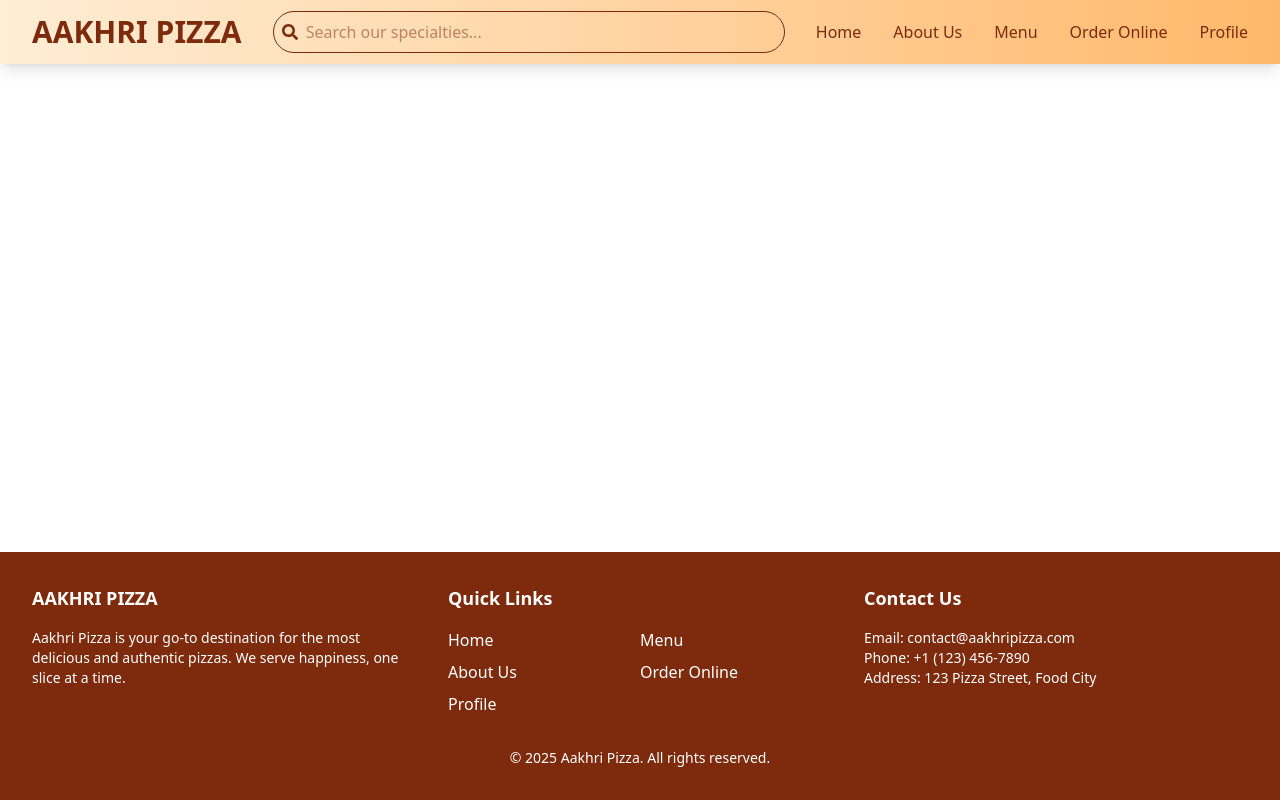
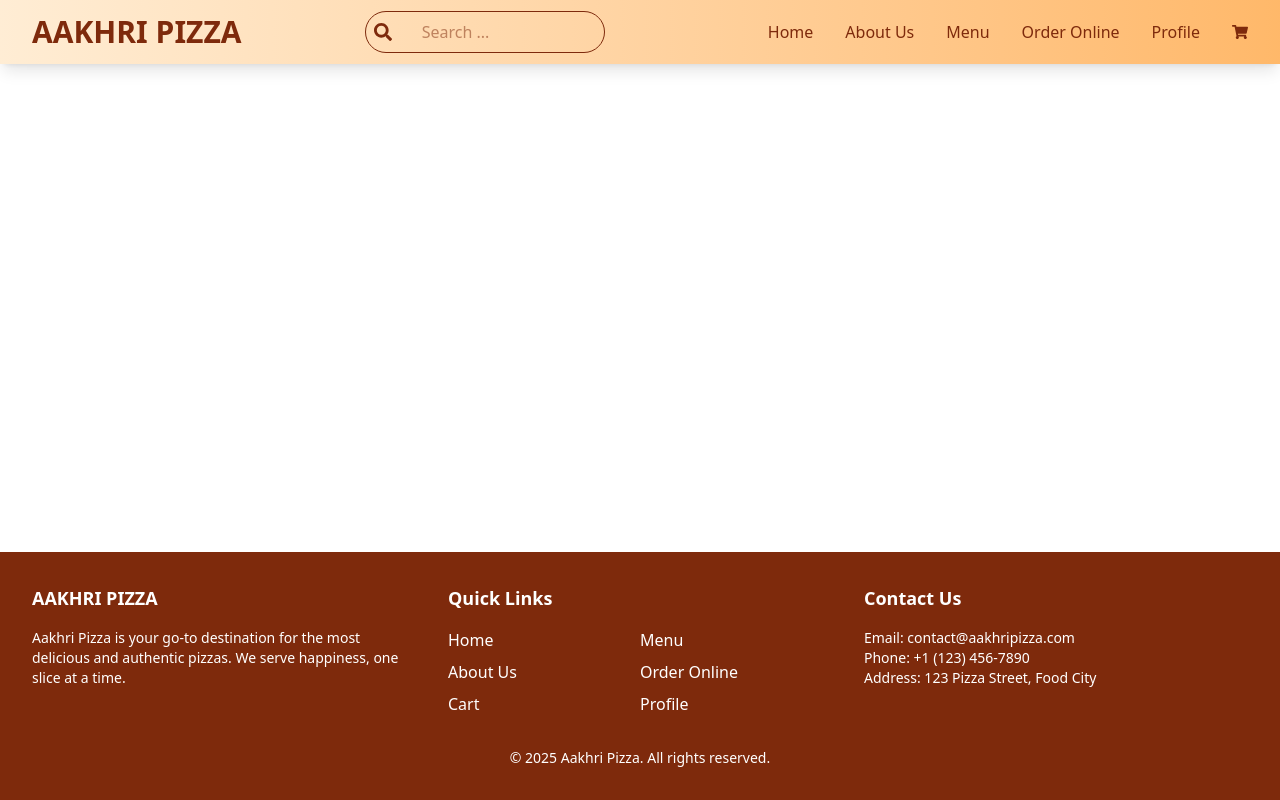
Before and after one commit to rahul-atehub/aakhri-pizza-2, a React (Vite) app: page /Order-Online in a window 1280 px wide. Built offline with nearby package versions, Linux system fonts and the light colour scheme.

Commit message:
updated responsive design, also added menu

```diff
--- a/src/Components/Footer.jsx
+++ b/src/Components/Footer.jsx
@@ -40,9 +40,15 @@ export default function Footer() {
                 </NavLink>
               </div>
               <div>
+                <NavLink to="/cart" className="block font-medium hover:underline">
+                  Cart
+                </NavLink>
+              </div>
+              <div>
                 <NavLink to="/profile" className="block font-medium hover:underline">
                   Profile
                 </NavLink>
+
               </div>
             </div>
           </div>
--- a/src/Components/Header.jsx
+++ b/src/Components/Header.jsx
@@ -1,9 +1,21 @@
-import React, { useState } from "react";
+import React, { useState, useEffect } from "react";
 import { NavLink, Link } from "react-router-dom";
 import SearchBar from "./SearchBar";
+import { FaShoppingCart } from "react-icons/fa";
+
 
 export default function Header({ onSearch }) {
   const [isMobileMenuOpen, setMobileMenuOpen] = useState(false);
+  const [isMobileView, setIsMobileView] = useState(false);
+
+  useEffect(() => {
+    const checkScreenSize = () => {
+      setIsMobileView(window.innerWidth <= 480);
+    };
+    checkScreenSize();
+    window.addEventListener('resize', checkScreenSize);
+    return () => window.removeEventListener('resize', checkScreenSize);
+  }, []);
 
   return (
     <header className="fixed top-0 w-full bg-gradient-to-r from-orange-100 to-orange-300 shadow-lg z-50">
@@ -12,30 +24,56 @@ export default function Header({ onSearch }) {
           <div className="flex items-center space-x-4">
             <Link to="/" className="text-gray-800 hover:text-gray-600">
               <h1 className="text-2xl sm:text-3xl text-orange-900 font-bold flex items-center">
-                 AAKHRI PIZZA
+                AAKHRI PIZZA
               </h1>
             </Link>
           </div>
 
           <div className="flex-1 flex justify-center items-center">
-            <SearchBar onSearch={onSearch} className="w-full max-w-[200px] sm:max-w-xs md:max-w-md lg:max-w-lg" />
+          <SearchBar
+  onSearch={onSearch}
+  className="w-full max-w-[120px] sm:max-w-[160px] md:max-w-[200px] lg:max-w-[240px] flex items-center"
+  showPlaceholder={!isMobileView} // Add this line
+/>
           </div>
 
-          <div className="hidden md:flex items-center space-x-4 sm:space-x-8">
-            <NavLink to="/" className="hover:underline text-orange-900 font-medium">
+          <div className="hidden md:flex items-center space-x-4 sm:space-x-8 ml-2 md:ml-6 lg:ml-10">
+            <NavLink
+              to="/"
+              className="hover:underline text-orange-900 font-medium"
+            >
               Home
             </NavLink>
-            <NavLink to="/about-us" className="hover:underline text-orange-900 font-medium">
+            <NavLink
+              to="/about-us"
+              className="hover:underline text-orange-900 font-medium"
+            >
               About Us
             </NavLink>
-            <NavLink to="/menu" className="hover:underline text-orange-900 font-medium">
+            <NavLink
+              to="/menu"
+              className="hover:underline text-orange-900 font-medium"
+            >
               Menu
             </NavLink>
-            <NavLink to="/order online" className="hover:underline text-orange-900 font-medium">
+            <NavLink
+              to="/order-online"
+              className="hover:underline text-orange-900 font-medium"
+            >
               Order Online
             </NavLink>
-            <NavLink to="/Profile" className="hover:underline text-orange-900 font-medium">
+            <NavLink
+              to="/Profile"
+              className="hover:underline text-orange-900 font-medium"
+            >
               Profile
+            </NavLink>
+            <NavLink
+              to="/cart"
+              className="flex items-center space-x-2 text-orange-900 font-medium hover:underline"
+            >
+              <FaShoppingCart className="text-orange-900 text-base" />
+              {/* <span className="text-sm sm:text-base">Cart</span> */}
             </NavLink>
           </div>
 
@@ -51,19 +89,34 @@ export default function Header({ onSearch }) {
 
         {isMobileMenuOpen && (
           <div className="absolute top-16 right-4 bg-white shadow-lg p-2 space-y-2 w-40 sm:w-48 rounded-md">
-            <NavLink to="/" className="block text-orange-900 font-medium hover:bg-orange-100 p-2 rounded">
+            <NavLink
+              to="/"
+              className="block text-orange-900 font-medium hover:bg-orange-100 p-2 rounded"
+            >
               Home
             </NavLink>
-            <NavLink to="/menu" className="block text-orange-900 font-medium hover:bg-orange-100 p-2 rounded">
+            <NavLink
+              to="/menu"
+              className="block text-orange-900 font-medium hover:bg-orange-100 p-2 rounded"
+            >
               Menu
             </NavLink>
-            <NavLink to="/about-us" className="block text-orange-900 font-medium hover:bg-orange-100 p-2 rounded">
+            <NavLink
+              to="/about-us"
+              className="block text-orange-900 font-medium hover:bg-orange-100 p-2 rounded"
+            >
               About
             </NavLink>
-            <NavLink to="/Order Online" className="block text-orange-900 font-medium hover:bg-orange-100 p-2 rounded">
+            <NavLink
+              to="/Order Online"
+              className="block text-orange-900 font-medium hover:bg-orange-100 p-2 rounded"
+            >
               Order Online
             </NavLink>
-            <NavLink to="/Profile" className="block text-orange-900 font-medium hover:bg-orange-100 p-2 rounded">
+            <NavLink
+              to="/Profile"
+              className="block text-orange-900 font-medium hover:bg-orange-100 p-2 rounded"
+            >
               Profile
             </NavLink>
           </div>
--- a/src/Components/SearchBar.jsx
+++ b/src/Components/SearchBar.jsx
@@ -2,7 +2,7 @@ import React, { useState, useEffect } from "react";
 import { FaSearch } from "react-icons/fa";
 import PropTypes from "prop-types";
 
-export default function SearchBar({ onSearch, className }) {
+export default function SearchBar({ onSearch, className, showPlaceholder = true }) {
   const [query, setQuery] = useState("");
 
   useEffect(() => {
@@ -27,24 +27,27 @@ export default function SearchBar({ onSearch, className }) {
 
   return (
     <div className={`relative flex items-center border border-orange-900 rounded-full px-2 py-2 focus-within:ring-2 focus-within:ring-orange-900 ${className}`}>
-      <FaSearch className="text-orange-900 mr-2" />
+    <FaSearch className="text-orange-900 text-lg absolute left-2" />
     <input
       type="text"
       value={query}
       onChange={handleInputChange}
       onKeyPress={handleKeyPress}
-        placeholder="Search our specialties..."
-        className="flex-grow focus:outline-none text-orange-900 bg-transparent"
+      placeholder={showPlaceholder ? "Search ..." : ""}
+      className="flex-grow focus:outline-none text-orange-900 bg-transparent sm:pl-8 md:pl-10 lg:pl-12"
     />
   </div>
+
   );
 }
-
+// PropTypes for type checking
 SearchBar.propTypes = {
   onSearch: PropTypes.func.isRequired,
-  className: PropTypes.string
+  className: PropTypes.string,
+  showPlaceholder: PropTypes.bool,
 };
 
 SearchBar.defaultProps = {
-  className: ""
+  className: "",
+  showPlaceholder: true,
 };
```
Lines whose indentation alone changed are shown as unchanged.
